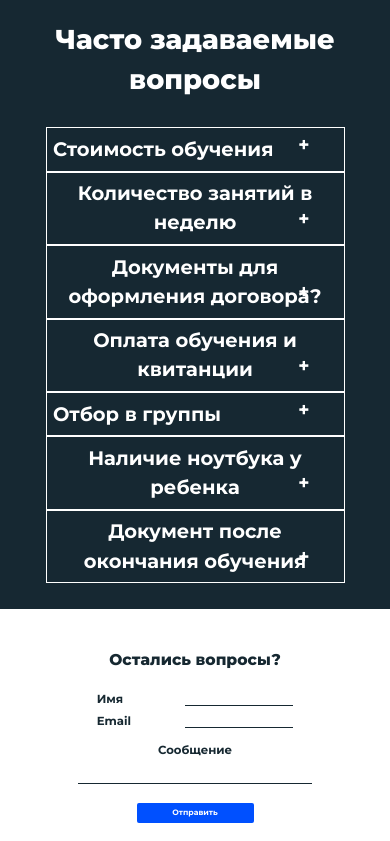
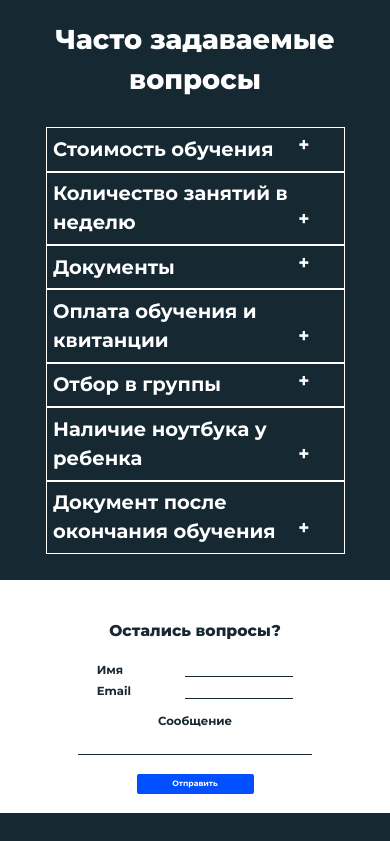
Before and after one commit to GeraltLUL/Code-school-frontend, a Flask app: page /FAQ in a window 390 px wide. Shown: the part 65-906 px from the top of the page. Run offline with Flask 2, Linux system fonts and the light colour scheme; some libraries are stand-ins or nearby versions.

Commit message:
UPD: Fix mobile FAQ

```diff
--- a/static/stylesheets/faq_media.css
+++ b/static/stylesheets/faq_media.css
@@ -17,6 +17,7 @@
 
 
     .accordion-trigger{
+        text-align: left;
         font-size: 5vw;
     }
 
--- a/templates/faq.html
+++ b/templates/faq.html
@@ -117,7 +117,7 @@
         <div class="accordion-panel">
           <h2 id="panel3-title">
             <button class="accordion-trigger" aria-expanded="false" aria-controls="accordion1-content">
-              Документы для оформления договора?
+              Документы
             </button>
           </h2>
           <div class="accordion-content" role="region" aria-labelledby="panel1-title" aria-hidden="true"
```
